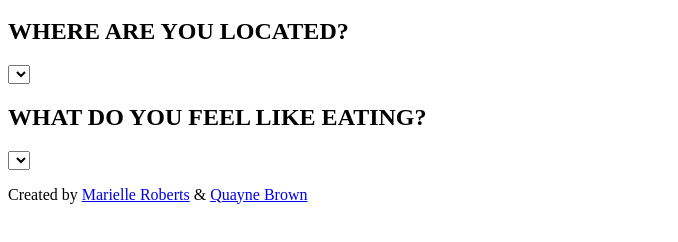
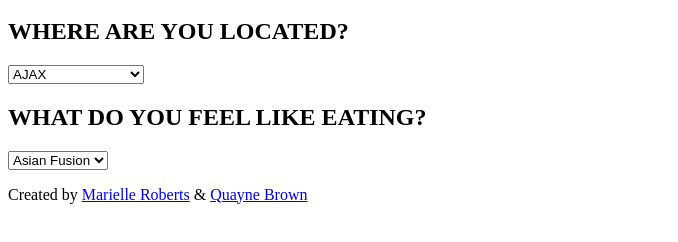
Before and after one commit to Marielle-Quayne-Project-4/Marielle-Roberts-Quayne-Brown-Project-4, a plain HTML site: page index.html in a window 1280 px wide. Shown: the part 152-394 px from the top of the page, without its empty margins (0-678 px from the left). Drawn offline with nearby package versions, Linux system fonts and the light colour scheme.

Commit message:
more updates

```diff
--- a/index.html
+++ b/index.html
@@ -39,8 +39,35 @@
                 <div class="location-title">
                     <h2>WHERE ARE YOU LOCATED?</h2>
                 </div>
-                <label for=""></label>
-                <select name="" id=""></select>
+                <label for="city" class="sr-only" ></label>
+                <!-- Q - the placeholder isn't working, help? -->
+                <select name="options" id="city" placeholder="Your city!">
+                    <option value="ajax">AJAX</option>
+                    <option value="brampton">BRAMPTON</option>
+                    <option value="cambridge">CAMBRIDGE</option>
+                    <option value="collingwood">COLLINGWOOD</option>
+                    <option value="etobicoke">ETOBICOKE</option>
+                    <option value="guelph">GUELPH</option>
+                    <option value="hamilton">HAMILTON</option>
+                    <option value="kingston">KINGSTON</option>
+                    <option value="kitchener">KITCHENER</option>
+                    <option value="london">LONDON</option>
+                    <option value="markham">MARKHAM</option>
+                    <option value="milton">MILTON</option>
+                    <option value="mississauga">MISSISSAUGA</option>
+                    <option value="niagara">NIAGARA FALLS</option>
+                    <option value="north-york">NORTH YORK</option>
+                    <option value="oshawa">OSHAWA</option>
+                    <option value="peterborough">PETERBOROUGH</option>
+                    <option value="richmond-hill">RICHMOND HILL</option>
+                    <option value="scarborough">SCARBOROUGH</option>
+                    <option value="st-catharines">ST. CATHARINES</option>
+                    <option value="toronto">TORONTO</option>
+                    <option value="waterloo">WATERLOO</option>
+                    <option value="windsor">WINDSOR</option>
+                    <option value="woodbridge">WOODBRIDGE</option>
+                    <option value="woodstock">WOODSTOCK</option>
+                </select>
             </div>
         </section>
 
@@ -50,8 +77,14 @@
                 <div class="location-title">
                     <h2>WHAT DO YOU FEEL LIKE EATING?</h2>
                 </div>
-                <label for=""></label>
-                <select name="" id=""></select>
+                <label for="food" class="sr-only"></label>
+                <select name="options" id="food" placeholder="I'm hungry!">
+                    <option value="asian-fusion">Asian Fusion</option>
+                    <option value="afghan">Afghani</option>
+                    <option value="chinese">Chinese</option>
+                    <option value=""></option>
+                    <option value=""></option>
+                </select>
             </div>
         </section>
 
```
